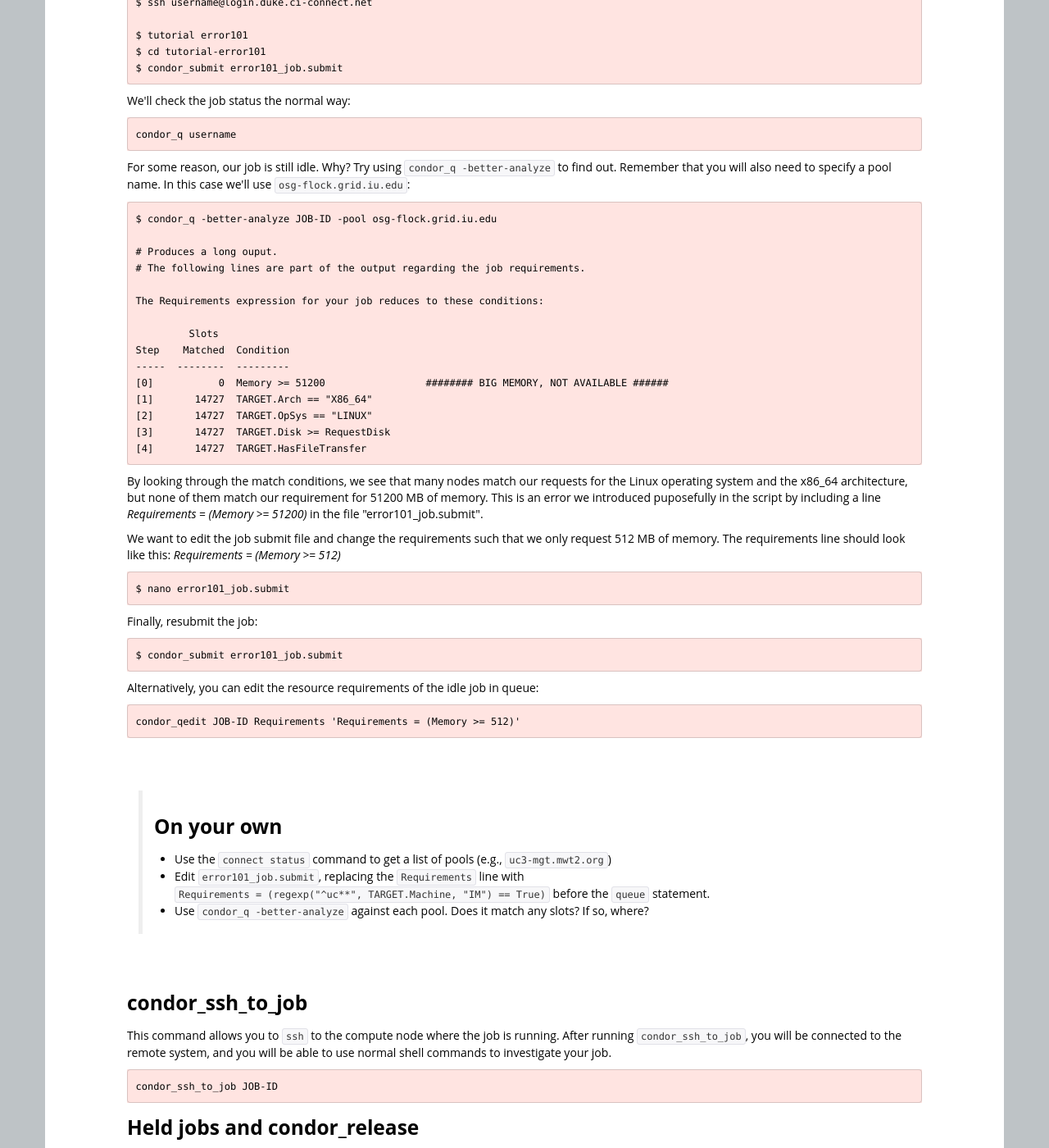
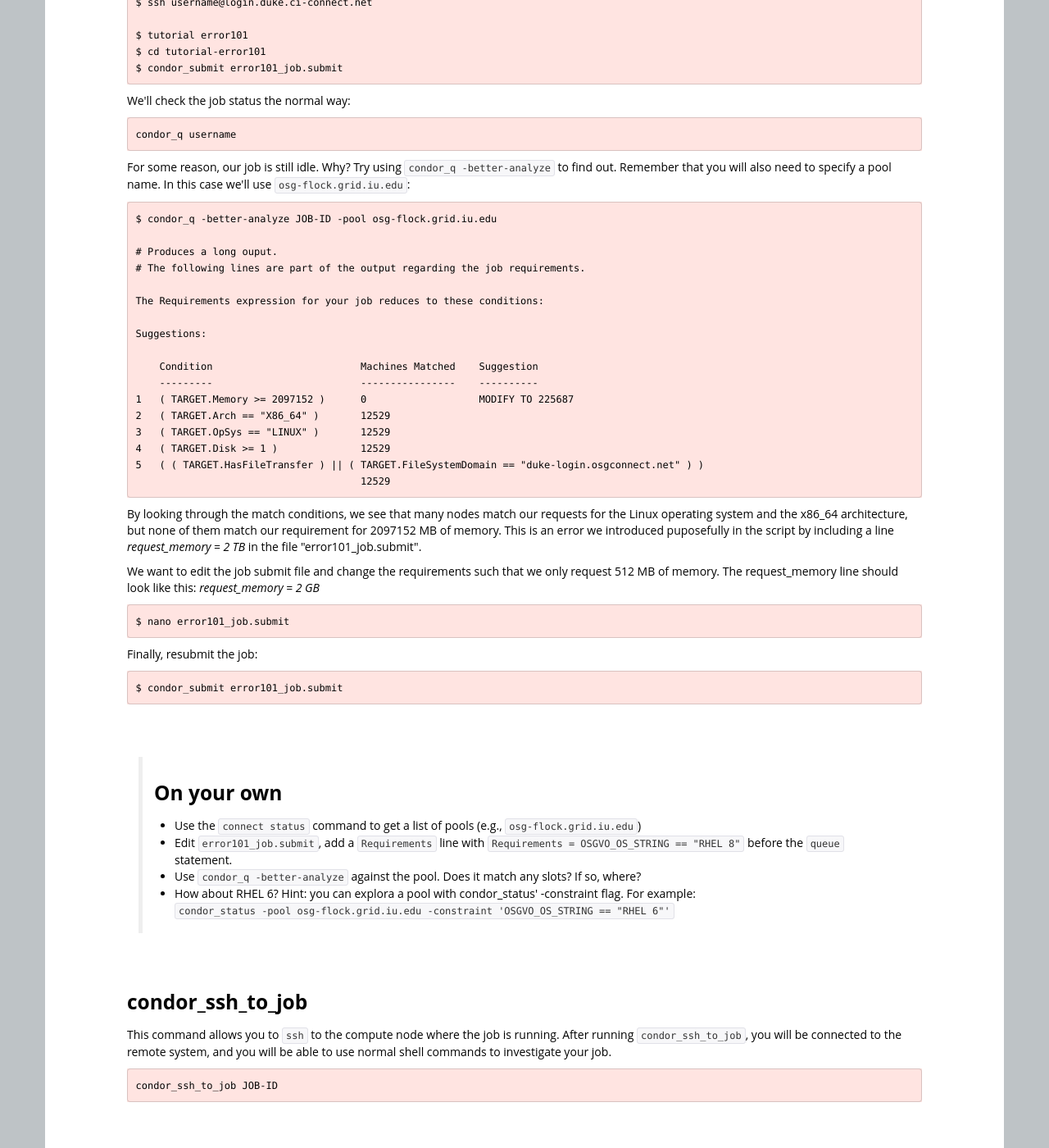
Before and after one commit to SWC-OSG-Workshop/2015-10-27-duke, a Jekyll site: the page built from novice/DHTC/07-TroubleShooting.md, in a window 1280 px wide and 1400 px high, scrolled down 755 px. Shown: the whole window at 82% size. Built offline with Jekyll 4.4.1, drawn with Linux system fonts in a browser that asks for light colours.

Commit message:
Fixed the troubleshooting chapter

```diff
--- a/novice/DHTC/07-TroubleShooting.md
+++ b/novice/DHTC/07-TroubleShooting.md
@@ -49,21 +49,22 @@ $ condor_q -better-analyze JOB-ID -pool osg-flock.grid.iu.edu
 
 The Requirements expression for your job reduces to these conditions:
 
-         Slots
-Step    Matched  Condition
------  --------  ---------
-[0]           0  Memory >= 51200                 ######## BIG MEMORY, NOT AVAILABLE ######
-[1]       14727  TARGET.Arch == "X86_64"
-[2]       14727  TARGET.OpSys == "LINUX"
-[3]       14727  TARGET.Disk >= RequestDisk
-[4]       14727  TARGET.HasFileTransfer
+Suggestions:
+
+    Condition                         Machines Matched    Suggestion
+    ---------                         ----------------    ----------
+1   ( TARGET.Memory >= 2097152 )      0                   MODIFY TO 225687
+2   ( TARGET.Arch == "X86_64" )       12529
+3   ( TARGET.OpSys == "LINUX" )       12529
+4   ( TARGET.Disk >= 1 )              12529
+5   ( ( TARGET.HasFileTransfer ) || ( TARGET.FileSystemDomain == "duke-login.osgconnect.net" ) )
+                                      12529
 ~~~
 
-By looking through the match conditions, we see that many nodes match our requests for the Linux operating system and the x86_64 architecture, but none of them match our requirement for 51200 MB of memory. This is an error we introduced
-puposefully in the script by including a line *Requirements = (Memory >= 51200)* in the file
-"error101_job.submit".
+By looking through the match conditions, we see that many nodes match our requests for the Linux operating system and the x86_64 architecture, but none of them match our requirement for 2097152 MB of memory. This is an error we introduced
+puposefully in the script by including a line *request_memory = 2 TB* in the file "error101_job.submit".
 
-We want to edit the job submit file and change the requirements such that we only request 512 MB of memory. The requirements line should look like this: *Requirements = (Memory >= 512)*
+We want to edit the job submit file and change the requirements such that we only request 512 MB of memory. The request_memory line should look like this: *request_memory = 2 GB*
 
 ~~~
 $ nano error101_job.submit
@@ -75,19 +76,14 @@ Finally, resubmit the job:
 $ condor_submit error101_job.submit
 ~~~
 
-Alternatively, you can edit the resource requirements of the idle job in queue:
-
-~~~
-condor_qedit JOB-ID Requirements 'Requirements = (Memory >= 512)'
-~~~
-
 <br/>
 <br/>
 
 > ### On your own
-> * Use the `connect status` command to get a list of pools (e.g., `uc3-mgt.mwt2.org`) <br/>
-> * Edit `error101_job.submit`, replacing the `Requirements` line with `Requirements = (regexp("^uc**", TARGET.Machine, "IM") == True)` before the `queue` statement. <br/>
-> *  Use `condor_q -better-analyze` against each pool. Does it match any slots? If so, where?
+> * Use the `connect status` command to get a list of pools (e.g., `osg-flock.grid.iu.edu`) <br/>
+> * Edit `error101_job.submit`, add a `Requirements` line with `Requirements = OSGVO_OS_STRING == "RHEL 8"` before the `queue` statement. <br/>
+> *  Use `condor_q -better-analyze` against the pool. Does it match any slots? If so, where?
+> *  How about RHEL 6? Hint: you can explora a pool with condor_status' -constraint flag. For example: `condor_status -pool osg-flock.grid.iu.edu -constraint 'OSGVO_OS_STRING == "RHEL 6"'`
 
 <br/>
 <br/>
@@ -98,6 +94,9 @@ This command allows you to `ssh` to the compute node where the job is running. A
 ~~~
 condor_ssh_to_job JOB-ID
 ~~~
+
+<br/>
+<br/>
 
 <h3> Held jobs and condor_release </h3>
 
```
